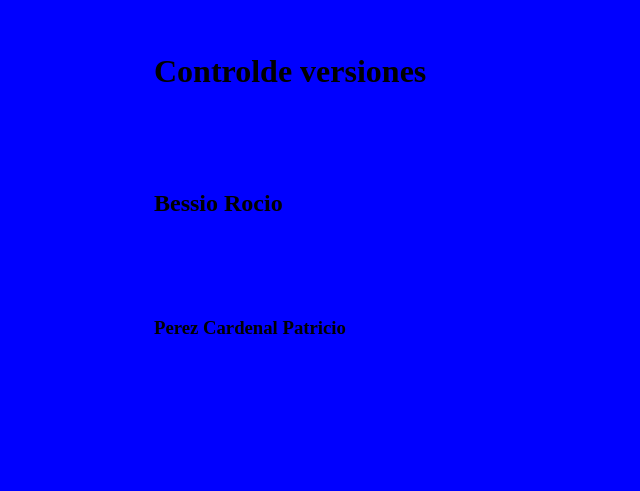
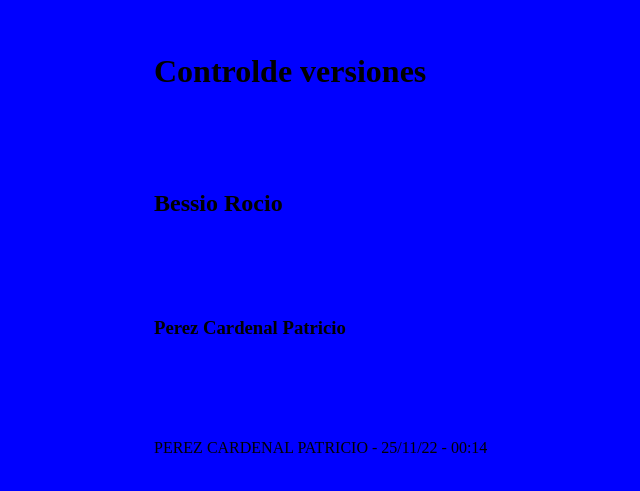
Before and after one commit to ferfx/TP_SO_I4_Equipo_, a plain HTML site: page index.html in a window 1280 px wide. Shown: the part 147-638 px from the top of the page, without its empty margins (146-786 px from the left). Drawn offline with Linux system fonts and the light colour scheme.

Commit message:
ALFA modifica HTML

```diff
--- a/index.html
+++ b/index.html
@@ -10,5 +10,6 @@
 <h1>Controlde versiones</h1>
 <h2>Bessio Rocio</h2>
 <h3>Perez Cardenal Patricio</h3>
+<p>PEREZ CARDENAL PATRICIO - 25/11/22 - 00:14</p>
 </body>
 </html>
```
